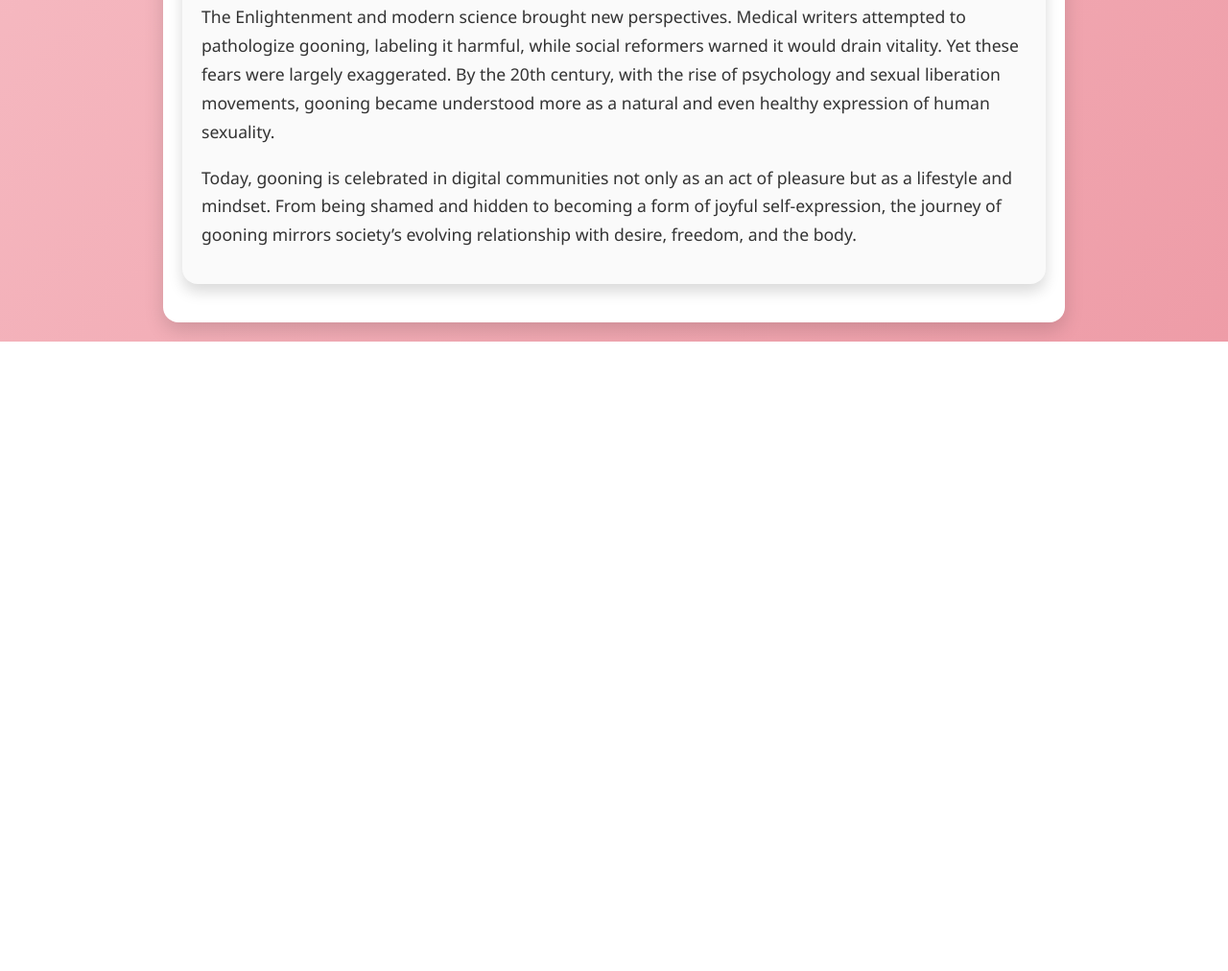
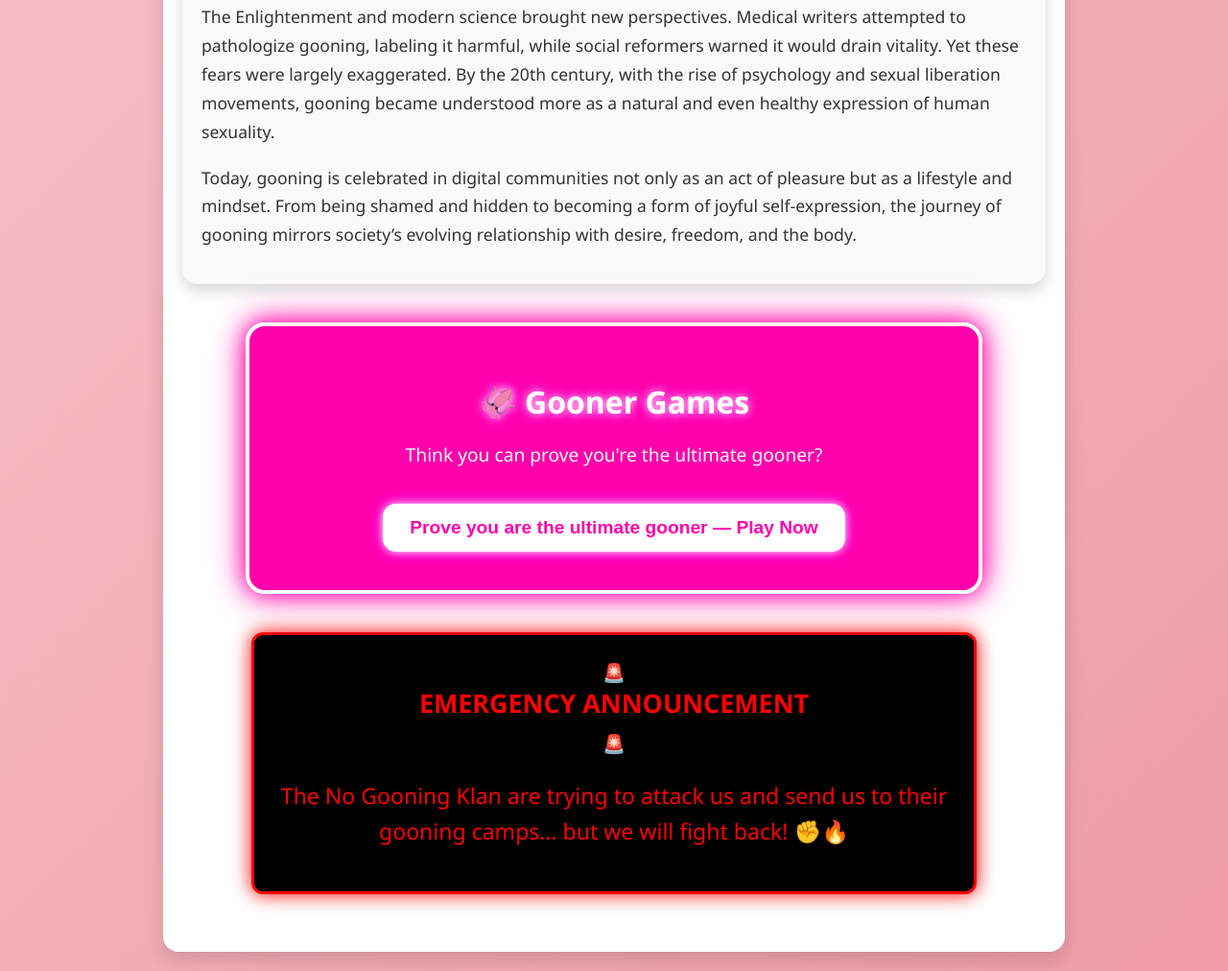
Before and after one commit to penguinears/anti-anti-, a plain HTML site: page index.html in a window 1280 px wide. Shown: the part 2232-3244 px from the top of the page at 96% size. Before the commit the page ends 2588 px from the top, so only its background shows below. Drawn offline with Linux system fonts and the light colour scheme.

Commit message:
Update index.html

```diff
--- a/index.html
+++ b/index.html
@@ -88,6 +88,77 @@ button:hover { background: #b22222; transform: scale(1.05); }
     Today, gooning is celebrated in digital communities not only as an act of pleasure but as a lifestyle and mindset. From being shamed and hidden to becoming a form of joyful self-expression, the journey of gooning mirrors society’s evolving relationship with desire, freedom, and the body.
   </p>
 </div>
+<!-- Add this before </main> -->
+<div id="gooner-games-box">
+  <h2>🦑 Gooner Games</h2>
+  <p>Think you can prove you're the ultimate gooner?</p>
+  <a href="https://gooner-games.vercel.app/" target="_blank">
+    <button>Prove you are the ultimate gooner — Play Now</button>
+  </a>
+</div>
+
+<div id="emergency-announcement">
+  🚨 <strong>EMERGENCY ANNOUNCEMENT</strong> 🚨
+  <p>
+    The No Gooning Klan are trying to attack us and send us to their gooning camps…
+    but we will fight back! ✊🔥
+  </p>
+</div>
+
+<style>
+  #gooner-games-box {
+    margin: 40px auto;
+    padding: 30px;
+    max-width: 700px;
+    background: #ff00aa;
+    color: white;
+    text-align: center;
+    border: 4px solid #fff;
+    border-radius: 20px;
+    box-shadow: 0 0 25px #ff00aa, 0 0 40px #ff66cc;
+    font-family: 'Segoe UI', sans-serif;
+  }
+  #gooner-games-box h2 {
+    font-size: 2em;
+    margin-bottom: 10px;
+    text-shadow: 0 0 10px white, 0 0 20px #ff00ff;
+  }
+  #gooner-games-box button {
+    margin-top: 15px;
+    background: #fff;
+    color: #ff00aa;
+    font-size: 1.2em;
+    padding: 14px 28px;
+    border-radius: 14px;
+    border: none;
+    font-weight: bold;
+    cursor: pointer;
+    transition: 0.3s;
+    box-shadow: 0 0 10px white, 0 0 20px #ff00ff;
+  }
+  #gooner-games-box button:hover {
+    background: #ff66cc;
+    color: white;
+    transform: scale(1.1);
+  }
+  #emergency-announcement {
+    margin: 40px auto;
+    padding: 25px;
+    max-width: 700px;
+    background: black;
+    color: red;
+    border: 3px solid red;
+    border-radius: 12px;
+    text-align: center;
+    font-size: 1.2em;
+    box-shadow: 0 0 20px red;
+  }
+  #emergency-announcement strong {
+    font-size: 1.4em;
+    display: block;
+    margin-bottom: 10px;
+  }
+</style>
 </main>
 
 <script>
```
